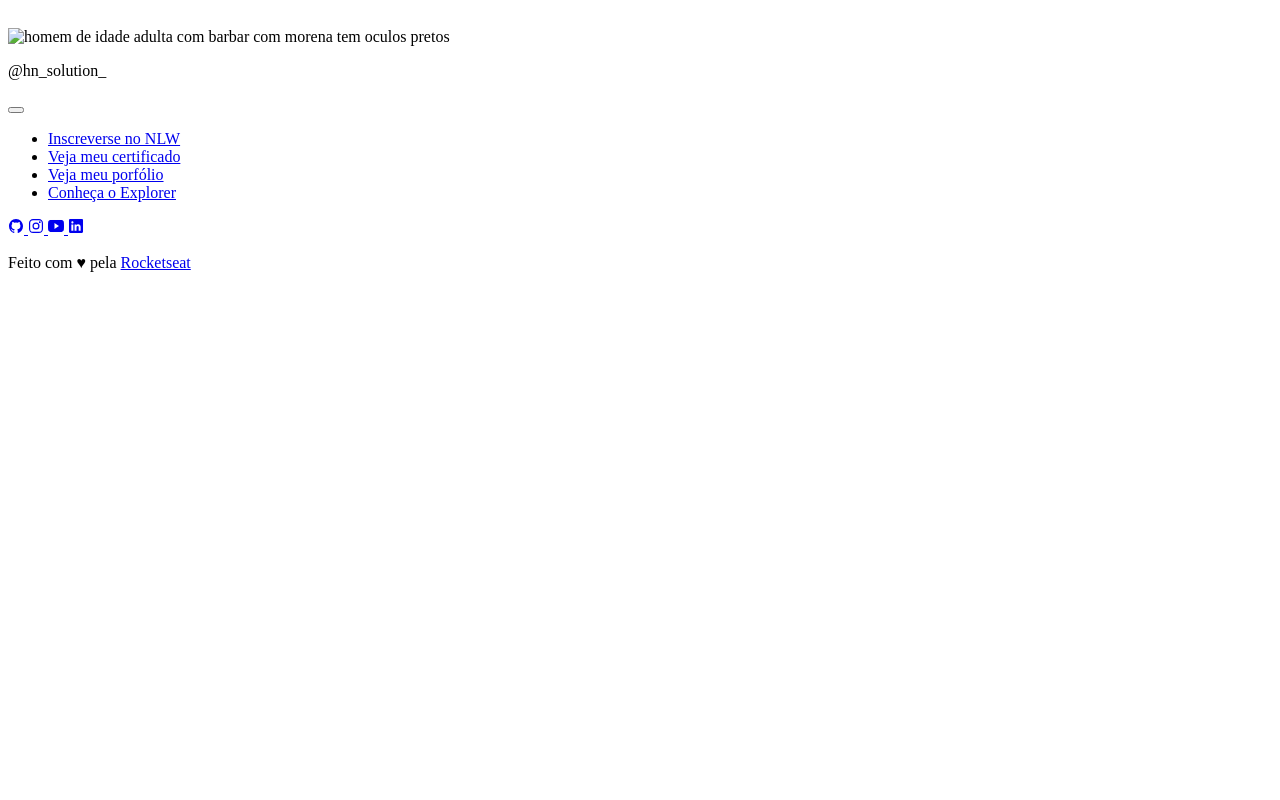
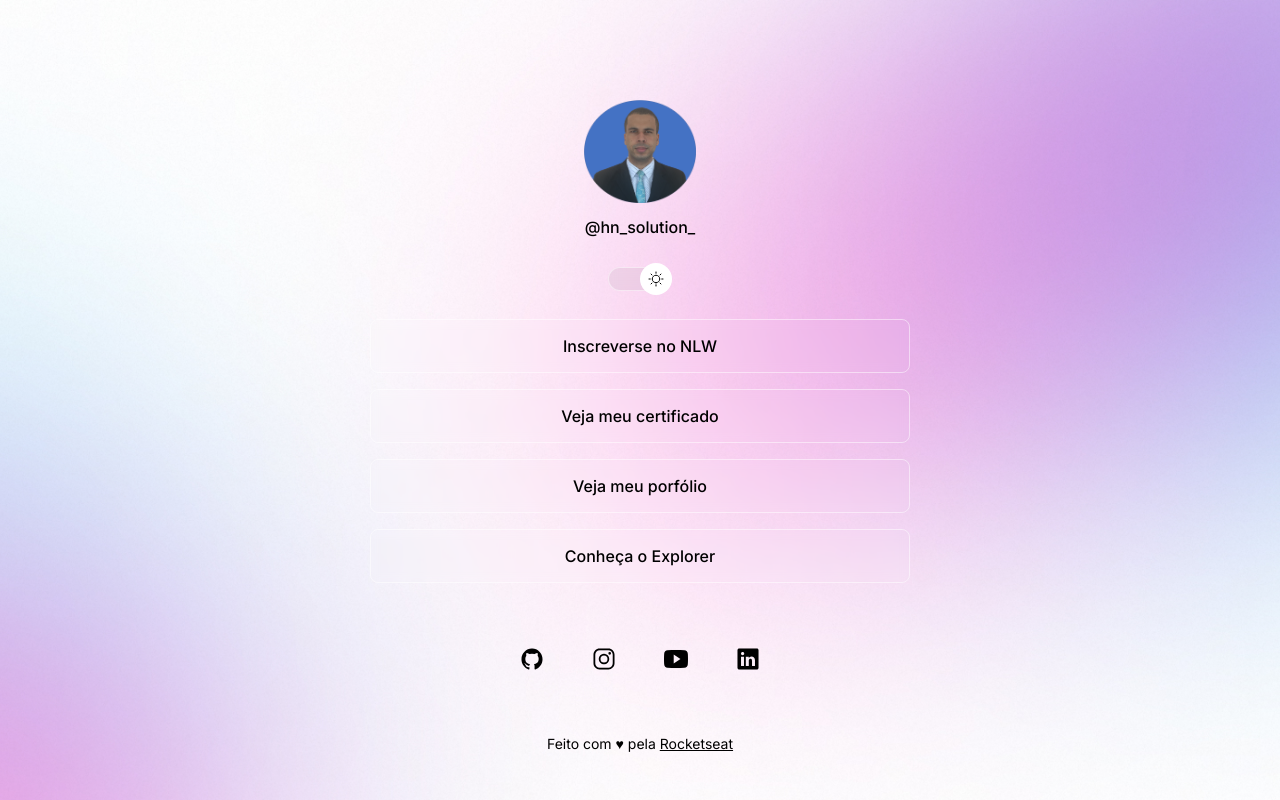
Before and after one commit to HelderNovaes/projeto, a plain HTML site: page index.html in a window 1280 px wide. Drawn offline with nearby package versions, Linux system fonts and the light colour scheme; the site is published under a folder, as on GitHub Pages, so addresses that start at the root find nothing.

Commit message:
ajeitando as imagens

```diff
--- a/index.html
+++ b/index.html
@@ -7,13 +7,13 @@
     <meta charset="UTF-8">
     <meta name="viewport" content="width=device-width, initial-scale=1.0">
     <title>project</title>
-    <link rel="stylesheet" href="/style.css">
+    <link rel="stylesheet" href="./style.css">
 </head>
 <body>
     <ion-icon  name = "coração" > </ion-icon >
     <div id="container">
         <div id="profile">
-            <img src="/assets/avatar-light.png"
+            <img src="./assets/avatar-light.png"
             alt="homem de idade adulta com barbar com morena tem oculos pretos">
             <p>@hn_solution_</p>
 
@@ -60,6 +60,6 @@
     <script  type = "module"  src = "https://unpkg.com/ionicons@7.1.0/dist/ionicons/ionicons.esm.js" >
      </script>
     <script  nomodule  src = "https://unpkg .com/ionicons@7.1.0/dist/ionicons/ionicons.js" > </script>
-    <script src="/script.js"></script>
+    <script src="./script.js"></script>
 </body>
 </html>
--- a/script.js
+++ b/script.js
@@ -8,9 +8,9 @@ function toggleMode() {
     // substituir a imagem
     if (html.classList.contains("light")) {
       // se tiver light mode, adicionar a imagem light
-      img.setAttribute("src", "/assets/avatar-light.png")
+      img.setAttribute("src", "./assets/avatar-light.png")
     } else {
       // set tiver sem light mode, manter a imagem normal
-      img.setAttribute("src", "/assets/avatar-.png")
+      img.setAttribute("src", "./assets/avatar-.png")
     }
   }
--- a/style.css
+++ b/style.css
@@ -9,22 +9,22 @@
 :root{
 
     --text-color:white;
-    --bg-url: url(/assets/bg-mobile.jpg);
+    --bg-url: url(./assets/bg-mobile.jpg);
     --stroke-color: rgba(255, 255, 255, 0.5);
     --surface-color: rgba(255, 255, 255, 0.1);
     --surface-color-hover: rgba(0 , 0, 0, 0.02);
     --highlight-color:rgba(255, 255, 255, 0.2);
-    --swicht-bg-url: url(assets/moon-stars.svg);
+    --swicht-bg-url: url(./assets/moon-stars.svg);
 }
 .light{
 
     --text-color: black;
-    --bg-url: url(/assets/bg-mobile-light.jpg);
+    --bg-url: url(./assets/bg-mobile-light.jpg);
     --stroke-color: rgba(255, 255, 255, 0.5);
     --surface-color: rgba(0, 0, 0, 0.05);
     --surface-color-hover: rgba(0 , 0, 0, 0.02);
     --highlight-color:rgba(0, 0, 0, 0.1);
-    --swicht-bg-url: url(assets/sun.svg);
+    --swicht-bg-url: url(./assets/sun.svg);
 }
 
 
@@ -192,10 +192,10 @@ footer{
 /* media queries*/
 @media (min-width: 700px){
     :root{
-        --bg-url: url(/assets/bg-desktop.jpg);
+        --bg-url: url(./assets/bg-desktop.jpg);
     }
     .light{
-        --bg-url: url(/assets/bg-desktop-light.jpg);
+        --bg-url: url(./assets/bg-desktop-light.jpg);
     }
 
 }
```
Also changed, not shown: 1 other file.
